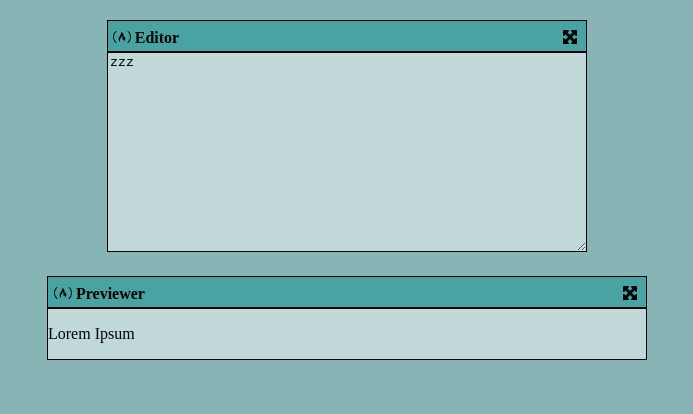
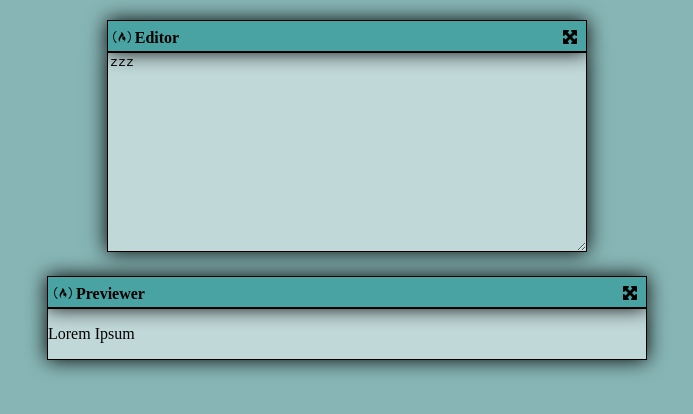
Before and after one commit to MohamedYassineBenomar/Markdown-Previewer, a React (Create React App) app: page / in a window 1280 px wide. Shown: the top 414 px of the page, without its empty margins (293-986 px from the left). Built offline with nearby package versions, Linux system fonts and the light colour scheme.

Commit message:
headers design set

```diff
--- a/src/components/markdown/Markdown.scss
+++ b/src/components/markdown/Markdown.scss
@@ -2,12 +2,14 @@
     width: 80%;
     margin: auto;
     padding: 20px;
+
 
     .markdown-header {
         background-color: #4aa3a3;
         border: 1px solid black;
         height: 30px;
         position: relative;
+        box-shadow: 0px 0px 20px;
 
         .markdown-title{
             position: absolute;
@@ -28,6 +30,7 @@
     .markdown-content {
 
         textarea {
+            box-shadow: 0px 0px 20px;
             background-color: #c0d8d8;
             width: 100%;
             resize: vertical;
--- a/src/components/previewer/previewer.scss
+++ b/src/components/previewer/previewer.scss
@@ -4,6 +4,7 @@ $previewer-header-color:#4aa3a3;
     background-color: chartreuse;
 
     .previewer-header {
+        box-shadow: 0px 0px 20px;
         background-color: $previewer-header-color;
         border: 1px solid black;
         height: 30px;
@@ -26,6 +27,7 @@ $previewer-header-color:#4aa3a3;
     }
 
     .previewer-content {
+        box-shadow: 0px 0px 20px;
         border: 1px solid black;
         background-color: #c0d8d8;
     }
```
